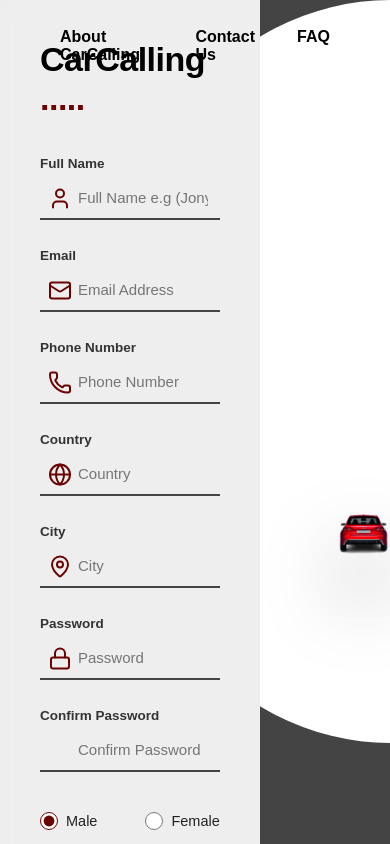
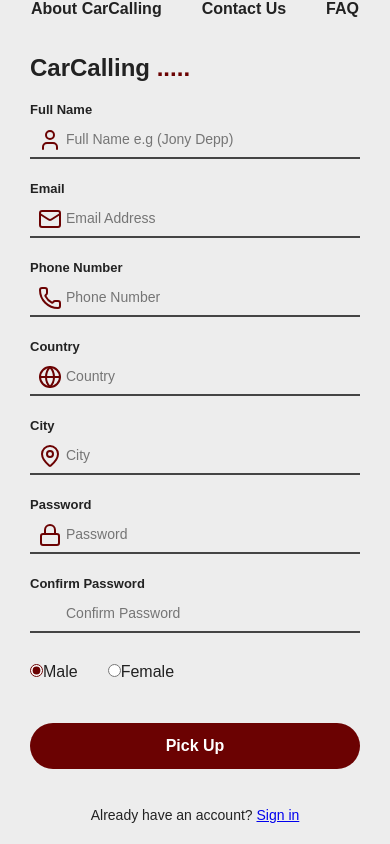
Before and after one commit to AmrKhaledShawky/Car-Calling, a React (Vite) app: page /auth/register in a window 390 px wide. Shown: the top 844 px of the page. Built offline with nearby package versions, Linux system fonts and the light colour scheme.

Commit message:
Routing handeled, privacy policy, scroll errors

```diff
--- a/src/Structure.css
+++ b/src/Structure.css
@@ -1,31 +1,154 @@
-/* reset */
+/* RESET */
 * {
   margin: 0;
   padding: 0;
   box-sizing: border-box;
 }
 
+/* IMPORTANT: DO NOT BLOCK GLOBAL SCROLL */
 html, body {
-  height: 100%;
-  font-family: -apple-system, BlinkMacSystemFont, "Segoe UI", Roboto, Oxygen, Ubuntu, Cantarell, sans-serif;
-  background: #f0f0f0;
+  min-height: 100%;
+  overflow-x: hidden;
+  overflow-y: auto;
+  font-family: -apple-system, BlinkMacSystemFont, "Segoe UI", Roboto, sans-serif;
+  background: #ededed;
   color: #222;
 }
 
-/* ────────────────────────────────────────
-   CONTAINER
-───────────────────────────────────────── */
+/* MAIN WRAPPER */
 .main-wrapper {
-  min-height: 100vh;
+  height: 100vh;        /* lock to screen */
   display: flex;
   position: relative;
-  overflow: hidden;
-  background: #ededed;
+  overflow: hidden;     /* THIS STOPS HALF CIRCLE PUSH */
 }
 
-/* ────────────────────────────────────────
-   RIGHT SIDE ── big white circle + car
-───────────────────────────────────────── */
+/* TOP NAV */
+.top-nav {
+  position: absolute;
+  top: 20px;
+  left: 60px;
+  right: 60px;
+  display: flex;
+  justify-content: flex-end;
+  z-index: 10;
+  font-weight: 600;
+}
+
+.top-nav .links {
+  display: flex;
+  gap: 40px;
+}
+
+.top-nav .links span:hover {
+  color: #6B0202;
+  cursor: pointer;
+}
+
+/* LEFT SIDE */
+.left-side {
+  flex: 1;
+  max-width: 620px;
+  padding: 20px 60px;
+  display: flex;
+  flex-direction: column;
+  justify-content: center;
+  z-index: 5;
+}
+
+h1 {
+  font-size: 30px;
+  font-weight: 800;
+}
+
+h1 span {
+  color: #6B0202;
+}
+
+/* FORM GRID */
+.form-grid {
+  display: grid;
+  grid-template-columns: 1fr 1fr;
+  gap: 22px 30px;
+  margin-top: 20px;
+}
+
+.full-width {
+  grid-column: 1 / -1;
+}
+
+.field label {
+  font-size: 13px;
+  font-weight: 600;
+  margin-bottom: 4px;
+  display: block;
+}
+
+/* INPUTS */
+.input-wrapper {
+  position: relative;
+}
+
+.input-wrapper input {
+  width: 100%;
+  padding: 10px 10px 10px 36px;
+  font-size: 14px;
+  border: none;
+  border-bottom: 2px solid #444;
+  background: transparent;
+  transition: 0.2s;
+}
+
+.input-wrapper input:focus {
+  border-bottom-color: #6B0202;
+  outline: none;
+}
+
+.input-icon {
+  position: absolute;
+  left: 8px;
+  top: 50%;
+  transform: translateY(-50%);
+  color: #6B0202;
+}
+
+/* GENDER */
+.gender-row {
+  display: flex;
+  gap: 30px;
+  margin-top: 8px;
+}
+
+input[type="radio"] {
+  accent-color: #6B0202;
+}
+
+/* BUTTON */
+.submit-btn {
+  grid-column: 1 / -1;
+  margin-top: 20px;
+  padding: 14px 0;
+  font-size: 16px;
+  font-weight: 700;
+  color: white;
+  background: #6B0202;
+  border: none;
+  border-radius: 60px;
+  cursor: pointer;
+}
+
+.submit-btn:hover {
+  background: #e00;
+}
+
+.already {
+  grid-column: 1 / -1;
+  text-align: center;
+  margin-top: 16px;
+  font-size: 14px;
+}
+
+/* RIGHT SIDE */
 .right-side {
   flex: 1;
   position: relative;
@@ -36,260 +159,62 @@
 
 .circle-bg {
   position: absolute;
-  width: 1100px;
-  height: 1100px;
+  width: 1000px;
+  height: 1000px;
   background: white;
   border-radius: 50%;
-  right: -380px;
-  top: -280px;
-  z-index: 1;
+  right: -350px;
+  top: -250px;
 }
 
 .car-image {
   position: relative;
-  z-index: 3;
-  width: 92%;
-  max-width: 960px;
-  filter: drop-shadow(0 40px 40px rgba(0,0,0,0.35));
-  transform: translateY(-40px) translateX(-60px);
+  width: 85%;
+  max-width: 850px;
+  filter: drop-shadow(0 30px 30px rgba(0,0,0,0.35));
 }
 
-/* ────────────────────────────────────────
-   LEFT SIDE ── form
-───────────────────────────────────────── */
-.left-side {
-  flex: 1;
-  max-width: 620px;
-  padding: 40px 70px;
-  display: flex;
-  flex-direction: column;
-  justify-content: center;
-  z-index: 5;
-  background: rgba(255,255,255, 0.06);
-  backdrop-filter: blur(8px);
-}
-
-/* Title */
-h1 {
-  font-size: 34px;
-  font-weight: 800;
-  color: #000;
-  margin-bottom: 6px;
-  letter-spacing: -0.5px;
-}
-
-h1 span {
-  color: #6B0202;
-}
-
-/* ────────────────────────────────────────
-   FORM GRID (2 columns)
-───────────────────────────────────────── */
-.form-grid {
-  display: grid;
-  grid-template-columns: 1fr 1fr;
-  gap: 28px 36px;
-  margin-top: 32px;
-}
-
-.form-grid .full-width {
-  grid-column: 1 / -1;
-}
-
-/* Field wrapper */
-.field {
-  position: relative;
-}
-
-.field label {
-  font-size: 13.5px;
-  font-weight: 600;
-  color: #333;
-  margin-bottom: 6px;
-  display: block;
-}
-
-/* Input with icon on left */
-.input-wrapper {
-  position: relative;
-}
-
-.input-wrapper input,
-.input-wrapper select {
-  width: 100%;
-  padding: 12px 12px 12px 38px;
-  font-size: 15px;
-  border: none;
-  border-bottom: 2px solid #444;
-  background: transparent;
-  transition: border-color 0.18s;
-}
-
-.input-wrapper input:focus,
-.input-wrapper select:focus {
-  border-bottom-color: #6B0202;
-  outline: none;
-}
-
-.input-icon {
-  position: absolute;
-  left: 8px;
-  top: 50%;
-  transform: translateY(-52%);
-  font-size: 19px;
-  color: #6B0202;
-}
-
-/* Gender */
-.gender-row {
-  grid-column: 1 / -1;
-  margin-top: 12px;
-  display: flex;
-  align-items: center;
-  gap: 48px;
-}
-
-.gender-row label {
-  font-size: 14.5px;
-  font-weight: 500;
-  cursor: pointer;
-  display: flex;
-  align-items: center;
-  gap: 8px;
-}
-
-input[type="radio"] {
-  accent-color: #6B0202;
-  width: 18px;
-  height: 18px;
-}
-
-/* Button */
-.submit-btn {
-  grid-column: 1 / -1;
-  margin-top: 28px;
-  padding: 16px 0;
-  font-size: 17px;
-  font-weight: 700;
-  color: white;
-  background: #6B0202;
-  border: none;
-  border-radius: 60px;
-  cursor: pointer;
-  transition: background 0.2s;
-}
-
-.submit-btn:hover {
-  background: #e00;
-}
-
-/* Already have account */
-.already {
-  grid-column: 1 / -1;
-  text-align: center;
-  margin-top: 24px;
-  font-size: 14.5px;
-  color: #444;
-}
-
-.already a {
-  color: #6B0202;
-  font-weight: 600;
-  text-decoration: none;
-}
-
-.already a:hover {
-  text-decoration: underline;
-}
-
-/* ────────────────────────────────────────
-   TOP NAVIGATION
-───────────────────────────────────────── */
-.top-nav {
-  position: absolute;
-  top: 28px;
-  left: 60px;
-  right: 60px;
-  display: flex;
-  justify-content: flex-end;
-  align-items: center;
-  z-index: 10;
-  font-weight: 600;
-  color: #000;
-}
-
-.top-nav .logo {
-  font-size: 26px;
-  font-weight: 800;
-}
-
-.top-nav .logo span {
-  color: #6B0202;
-}
-
-.top-nav .links {
-  display: flex;
-  gap: 40px;
-}
-.top-nav .links span:hover {
-  color: #6B0202;
-}
-
-/* ────────────────────────────────────────
-   Mobile / smaller screens
-───────────────────────────────────────── */
+/* TABLET */
 @media (max-width: 1024px) {
   .form-grid {
     grid-template-columns: 1fr;
   }
-  .left-side {
-    padding: 40px 40px;
+
+  .circle-bg {
+    width: 700px;
+    height: 700px;
+    right: -250px;
+    top: -200px;
   }
-  .circle-bg {
-    right: -450px;
-    top: -350px;
-  }
-  .car-image {
-    transform: translateY(-20px) translateX(-40px);
-  }
-/* Right side as half white circle on gray background */
-.right-side.half-circle-bg {
-  flex: 1;
-  position: relative;
-  background: #444;
-  display: flex;
-  justify-content: flex-end;
-  align-items: center;
-  overflow: hidden;
 }
 
-/*Big White Circle*/
-.right-side .circle-bg {
-  position: absolute;
-  width: 600px;
-  height: 70%;
-  background: white;
-  border-radius: 50%;
-  right: -300px;
-  top: 0;
-  z-index: 1;
+/* MOBILE */
+@media (max-width: 768px) {
+
+  .right-side {
+    display: none;
+  }
+
+  .main-wrapper {
+    flex-direction: column;
+  }
+
+  .left-side {
+    max-width: 100%;
+    padding: 20px 30px;
+  }
+
+  .form-grid {
+    grid-template-columns: 1fr;
+  }
+
+  h1 {
+    font-size: 24px;
+  }
+
+  .top-nav {
+    position: static;
+    justify-content: center;
+    margin-bottom: 15px;
+  }
 }
-
-.right-side .car-image {
-  position: absolute;
-  z-index: 2;
-  width: 50%;
-  max-width: 450px;
-  right: 0;
-  top: 50%;
-  transform: translateY(-50%);
-  margin: 0;
-  padding: 0;
-   position: absolute;
-  right: 0;
-  top: 50%;
-  transform: translateY(-50%);
-  margin: 0;
-  padding: 0;
-}
-}
--- a/src/app/router.jsx
+++ b/src/app/router.jsx
@@ -6,6 +6,7 @@
 import Settings from "../pages/landlord/Settings";
 import Profile from "../pages/landlord/Profile";
 import Register from "../pages/auth/Register";
+import Privacy from "../pages/Privacy";
 function Router() {
   return (
     <BrowserRouter>
@@ -13,6 +14,7 @@
         <Route path="/" element={<h1>Home Page</h1>} />
         <Route path="/login" element={<Login />} />
         <Route path="/auth/register" element={<Register />} />
+        <Route path="/privacy" element={<Privacy />} />
         <Route path="/landlord/dashboard" element={<LandlordDashboard />} />
         <Route path="/landlord/my-cars" element={<MyCars />} />
         <Route path="/landlord/rental-requests" element={<RentalRequests />} />
--- a/src/index.css
+++ b/src/index.css
@@ -5,38 +5,33 @@
   box-sizing: border-box;
 }
 
+/* DO NOT BLOCK GLOBAL SCROLL */
 html, body, #root {
-  height: 100%;
+  min-height: 100%;
   width: 100%;
   font-family: Arial, sans-serif;
+  overflow-x: hidden;
+  overflow-y: auto;
 }
 
+/* LOGIN CONTAINER */
 .login-container {
   display: flex;
-  min-height: 100vh;
+  height: 100vh;          /* fixed to screen */
   width: 100%;
   background-color: #e6e6e6;
   position: relative;
-  overflow: hidden;
+  overflow: hidden;       /* THIS IS THE FIX */
 }
 
-/* ---------- TOP NAV ---------- */
-.top-nav {
+/* TOP NAV */
+.login-top-nav {
   position: absolute;
   top: 30px;
   left: 60px;
-  right: 60px;
   display: flex;
-  justify-content: space-between;
   align-items: center;
   z-index: 5;
-  font-weight: 600;     /* make bold */
-  color: #8b0000;       /* make red */
-  cursor: pointer;
-}
-
-.nav-links span:hover {
-  opacity: 0.8;
 }
 
 .logo {
@@ -49,17 +44,7 @@
   color: #6B0202;
 }
 
-.nav-links span {
-  margin-left: 40px;
-  font-size: 14px;
-  cursor: pointer;
-}
-
-.nav-links span:hover {
-  color: #6B0202;
-}
-
-/* ---------- LEFT SIDE ---------- */
+/* LEFT SIDE */
 .login-left {
   flex: 1;
   padding-left: 100px;
@@ -100,6 +85,7 @@
   color: black;
 }
 
+/* BUTTON */
 .login-btn {
   width: 150px;
   padding: 14px;
@@ -126,17 +112,15 @@
   cursor: pointer;
 }
 
-/* ---------- RIGHT SIDE ---------- */
+/* RIGHT SIDE */
 .login-right {
   flex: 1;
   position: relative;
   display: flex;
   align-items: center;
   justify-content: center;
-  overflow: hidden;
 }
 
-/* Big white half circle */
 .circle {
   position: absolute;
   width: 70vw;
@@ -150,27 +134,6 @@
   z-index: 1;
 }
 
-/* Decorative floating dots */
-.dot {
-  position: absolute;
-  width: 25px;
-  height: 25px;
-  background: white;
-  border-radius: 50%;
-  z-index: 2;
-}
-
-.dot1 {
-  top: 30%;
-  left: 60%;
-}
-
-.dot2 {
-  bottom: 15%;
-  left: 70%;
-}
-
-/* Car */
 .login-right img {
   width: 90%;
   max-width: 900px;
@@ -180,7 +143,6 @@
   transform: translateY(-50px);
 }
 
-/* Bottom right slogan */
 .slogan {
   position: absolute;
   bottom: 60px;
@@ -203,11 +165,6 @@
   gap: 40px;
 }
 
-.footer .privacy {
-  cursor: pointer;
-  font-weight: 600;
-}
-
 .bottom-circle {
   position: absolute;
   width: 13vw;
@@ -221,7 +178,7 @@
   z-index: 0;
 }
 
-/* Input wrapper for icon */
+/* INPUT WRAPPER */
 .input-wrapper {
   position: relative;
   display: flex;
@@ -234,10 +191,9 @@
   color: #6B0202;
 }
 
-/* Push input text right to make space for icon */
 .input-wrapper input {
   width: 100%;
-  padding: 10px 5px 10px 30px; /* left padding for icon */
+  padding: 10px 5px 10px 30px;
   border: none;
   border-bottom: 2px solid #444;
   background: transparent;
--- a/src/pages/auth/Register.jsx
+++ b/src/pages/auth/Register.jsx
@@ -22,8 +22,7 @@
 
   return (
     <div className="main-wrapper">
-
-      {/* 🔥 TOP NAVIGATION */}
+      {/* TOP NAV */}
       <div className="top-nav">
         <div className="links">
           <span>About CarCalling</span>
@@ -31,14 +30,14 @@
           <span>FAQ</span>
         </div>
       </div>
-      {/* LEFT SIDE: form */}
+
+      {/* LEFT SIDE */}
       <div className="left-side">
         <h1>
           CarCalling <span>.....</span>
         </h1>
 
         <form className="form-grid">
-          {/* Full Name */}
           <div className="field">
             <label>Full Name</label>
             <div className="input-wrapper">
@@ -53,7 +52,6 @@
             </div>
           </div>
 
-          {/* Email */}
           <div className="field">
             <label>Email</label>
             <div className="input-wrapper">
@@ -68,7 +66,6 @@
             </div>
           </div>
 
-          {/* Phone Number */}
           <div className="field">
             <label>Phone Number</label>
             <div className="input-wrapper">
@@ -83,7 +80,6 @@
             </div>
           </div>
 
-          {/* Country */}
           <div className="field">
             <label>Country</label>
             <div className="input-wrapper">
@@ -98,7 +94,6 @@
             </div>
           </div>
 
-          {/* City */}
           <div className="field">
             <label>City</label>
             <div className="input-wrapper">
@@ -113,7 +108,6 @@
             </div>
           </div>
 
-          {/* Password */}
           <div className="field">
             <label>Password</label>
             <div className="input-wrapper">
@@ -128,7 +122,6 @@
             </div>
           </div>
 
-          {/* Confirm Password */}
           <div className="field full-width">
             <label>Confirm Password</label>
             <div className="input-wrapper">
@@ -142,7 +135,6 @@
             </div>
           </div>
 
-          {/* Gender */}
           <div className="gender-row full-width">
             <label>
               <input
@@ -167,24 +159,21 @@
             </label>
           </div>
 
-          {/* Submit */}
           <button type="submit" className="submit-btn">
             Pick Up
           </button>
 
-          {/* Already have account */}
           <div className="already">
-            Already have an account? <a href="#">Sign in</a>
+            Already have an account? <a href="/login">Sign in</a>
           </div>
         </form>
       </div>
 
       {/* RIGHT SIDE */}
-      <div className="right-side half-circle-bg">
+      <div className="right-side">
         <div className="circle-bg"></div>
         <img src={carImage} alt="Car" className="car-image" />
       </div>
-
     </div>
   );
 }
```
Also changed, not shown: src/pages/auth/Login.jsx (+49 -17 lines), src/pages/privacy.jsx (added, +87 -0 lines). Lines whose indentation alone changed are shown as unchanged.
